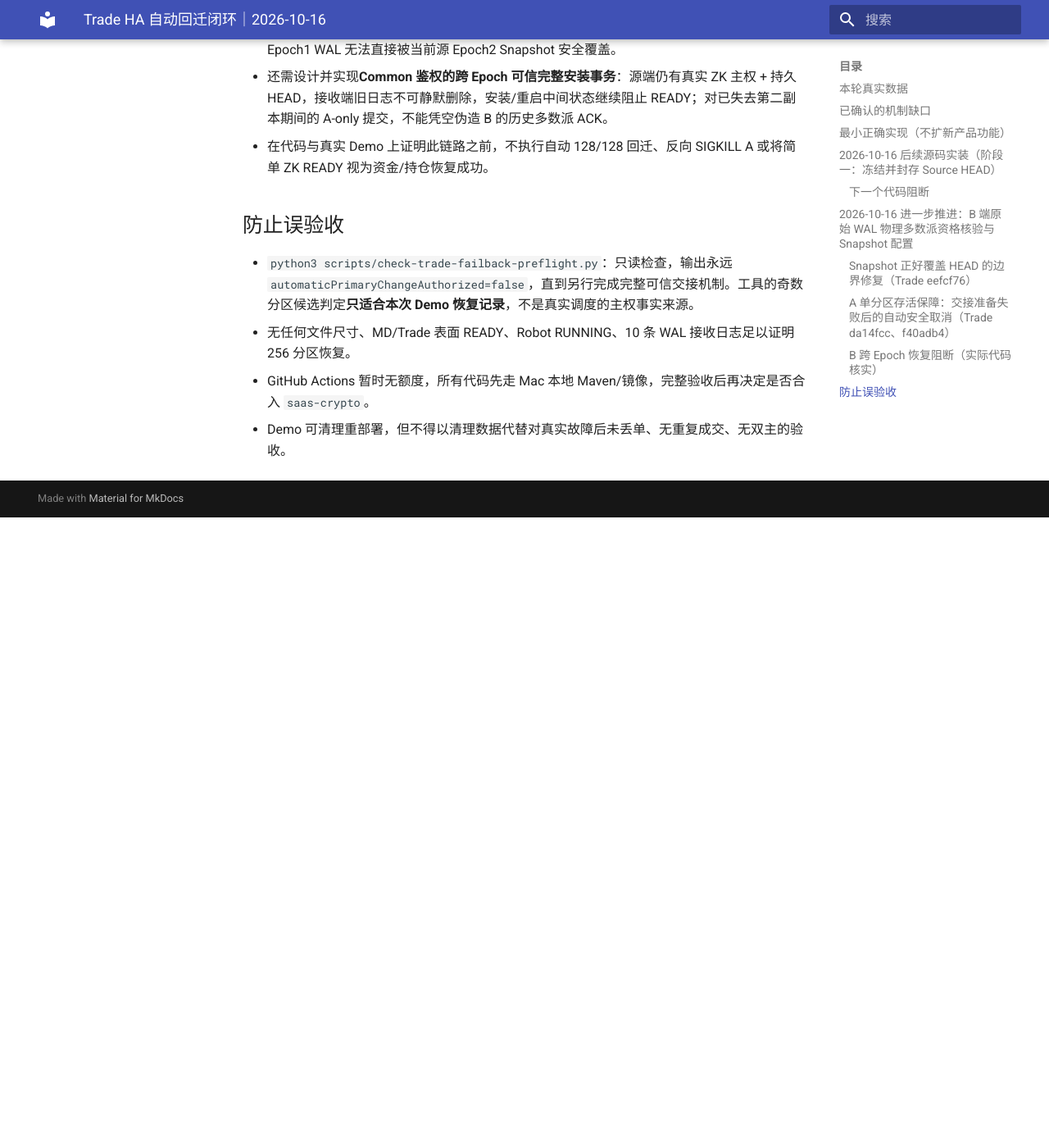
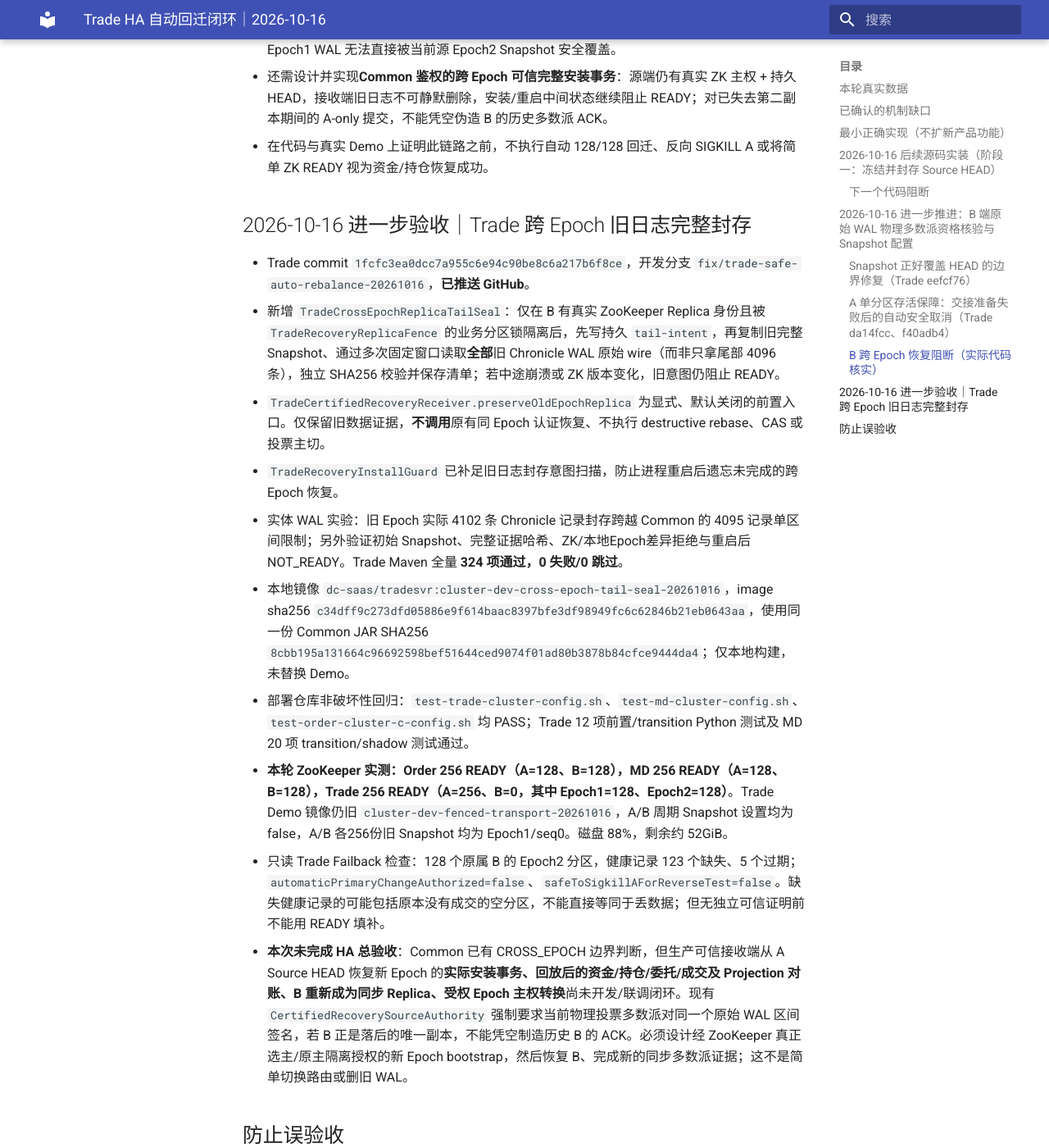
Before and after one commit to bliplink/dc-quant-deploy, an MkDocs documentation site: the page built from docs/TRADE_HA_AUTO_FAILBACK_CLOSURE_20261016.zh-CN.md, in a window 1280 px wide and 1400 px high, scrolled down 4856 px. Shown: the whole window at 82% size. Built offline with MkDocs 1.6.1 and Material for MkDocs 9.7.7, drawn with Linux system fonts in a browser that asks for light colours; before the commit the page ends 5487 px from its top, so only the background shows below that.

Commit message:
docs(trade-ha): record cross-epoch WAL seal and unified HA field check

```diff
--- a/docs/TRADE_HA_AUTO_FAILBACK_CLOSURE_20261016.zh-CN.md
+++ b/docs/TRADE_HA_AUTO_FAILBACK_CLOSURE_20261016.zh-CN.md
@@ -81,6 +81,20 @@
 - 还需设计并实现**Common 鉴权的跨 Epoch 可信完整安装事务**：源端仍有真实 ZK 主权 + 持久 HEAD，接收端旧日志不可静默删除，安装/重启中间状态继续阻止 READY；对已失去第二副本期间的 A-only 提交，不能凭空伪造 B 的历史多数派 ACK。
 - 在代码与真实 Demo 上证明此链路之前，不执行自动 128/128 回迁、反向 SIGKILL A 或将简单 ZK READY 视为资金/持仓恢复成功。
 
+
+## 2026-10-16 进一步验收｜Trade 跨 Epoch 旧日志完整封存
+
+- Trade commit `1fcfc3ea0dcc7a955c6e94c90be8c6a217b6f8ce`，开发分支 `fix/trade-safe-auto-rebalance-20261016`，**已推送 GitHub**。
+- 新增 `TradeCrossEpochReplicaTailSeal`：仅在 B 有真实 ZooKeeper Replica 身份且被 `TradeRecoveryReplicaFence` 的业务分区锁隔离后，先写持久 `tail-intent`，再复制旧完整 Snapshot、通过多次固定窗口读取**全部**旧 Chronicle WAL 原始 wire（而非只拿尾部 4096 条），独立 SHA256 校验并保存清单；若中途崩溃或 ZK 版本变化，旧意图仍阻止 READY。
+- `TradeCertifiedRecoveryReceiver.preserveOldEpochReplica` 为显式、默认关闭的前置入口。仅保留旧数据证据，**不调用**原有同 Epoch 认证恢复、不执行 destructive rebase、CAS 或投票主切。
+- `TradeRecoveryInstallGuard` 已补足旧日志封存意图扫描，防止进程重启后遗忘未完成的跨 Epoch 恢复。
+- 实体 WAL 实验：旧 Epoch 实际 4102 条 Chronicle 记录封存跨越 Common 的 4095 记录单区间限制；另外验证初始 Snapshot、完整证据哈希、ZK/本地Epoch差异拒绝与重启后 NOT_READY。Trade Maven 全量 **324 项通过，0 失败/0 跳过**。
+- 本地镜像 `dc-saas/tradesvr:cluster-dev-cross-epoch-tail-seal-20261016`，image sha256 `c34dff9c273dfd05886e9f614baac8397bfe3df98949fc6c62846b21eb0643aa`，使用同一份 Common JAR SHA256 `8cbb195a131664c96692598bef51644ced9074f01ad80b3878b84cfce9444da4`；仅本地构建，未替换 Demo。
+- 部署仓库非破坏性回归：`test-trade-cluster-config.sh`、`test-md-cluster-config.sh`、`test-order-cluster-c-config.sh` 均 PASS；Trade 12 项前置/transition Python 测试及 MD 20 项 transition/shadow 测试通过。
+- **本轮 ZooKeeper 实测：Order 256 READY（A=128、B=128），MD 256 READY（A=128、B=128），Trade 256 READY（A=256、B=0，其中 Epoch1=128、Epoch2=128）**。Trade Demo 镜像仍旧 `cluster-dev-fenced-transport-20261016`，A/B 周期 Snapshot 设置均为 false，A/B 各256份旧 Snapshot 均为 Epoch1/seq0。磁盘 88%，剩余约 52GiB。
+- 只读 Trade Failback 检查：128 个原属 B 的 Epoch2 分区，健康记录 123 个缺失、5 个过期；`automaticPrimaryChangeAuthorized=false`、`safeToSigkillAForReverseTest=false`。缺失健康记录的可能包括原本没有成交的空分区，不能直接等同于丢数据；但无独立可信证明前不能用 READY 填补。
+- **本次未完成 HA 总验收**：Common 已有 CROSS_EPOCH 边界判断，但生产可信接收端从 A Source HEAD 恢复新 Epoch 的**实际安装事务、回放后的资金/持仓/委托/成交及 Projection 对账、B 重新成为同步 Replica、受权 Epoch 主权转换**尚未开发/联调闭环。现有 `CertifiedRecoverySourceAuthority` 强制要求当前物理投票多数派对同一个原始 WAL 区间签名，若 B 正是落后的唯一副本，不能凭空制造历史 B 的 ACK。必须设计经 ZooKeeper 真正选主/原主隔离授权的新 Epoch bootstrap，然后恢复 B、完成新的同步多数派证据；这不是简单切换路由或删旧 WAL。
+
 ## 防止误验收
 
 - `python3 scripts/check-trade-failback-preflight.py`：只读检查，输出永远 `automaticPrimaryChangeAuthorized=false`，直到另行完成完整可信交接机制。工具的奇数分区候选判定**只适合本次 Demo 恢复记录**，不是真实调度的主权事实来源。
```
